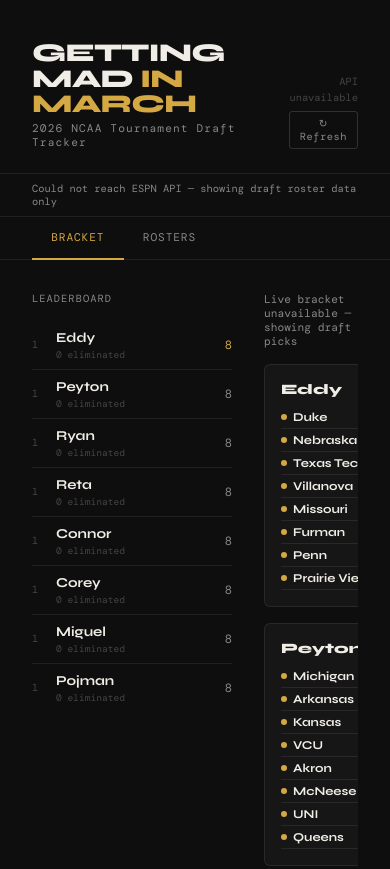
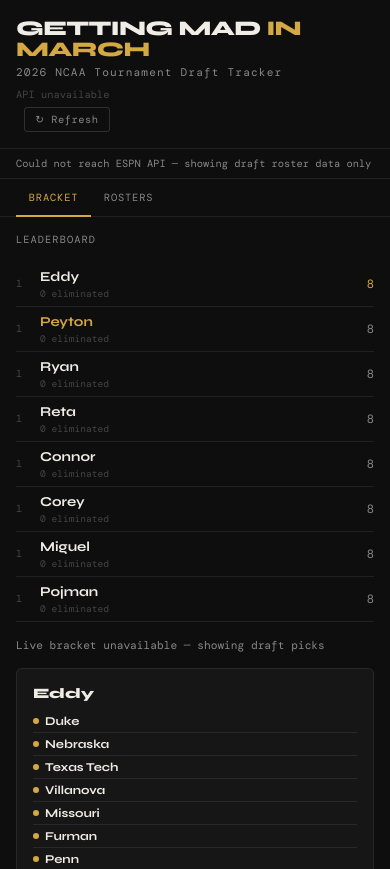
Before and after one commit to peytonjslepekis/madness-tracker, a website: page public/index.html in a window 390 px wide. Shown: the top 869 px of the page. Drawn offline with nearby package versions, Linux system fonts and the light colour scheme; no server answers.

Commit message:
Update index.html

```diff
--- a/public/index.html
+++ b/public/index.html
@@ -3,7 +3,7 @@
 <head>
 <meta charset="UTF-8">
 <meta name="viewport" content="width=device-width, initial-scale=1.0">
-<title>Madness — Draft Tracker</title>
+<title>Getting Mad In March</title>
 <link rel="preconnect" href="https://fonts.googleapis.com">
 <link href="https://fonts.googleapis.com/css2?family=DM+Mono:wght@400;500&family=Syne:wght@400;700;800&display=swap" rel="stylesheet">
 <style>
@@ -175,6 +175,26 @@
   /* champion highlight */
   .team-slot.champion { border-color: var(--accent) !important; }
   .team-slot.champion .slot-name { color: var(--accent); }
+
+  @media (max-width: 640px) {
+    header { padding: 1.2rem 1rem 1rem; flex-direction: column; align-items: flex-start; gap: 0.5rem; }
+    .logo { font-size: 1.3rem; }
+    nav { padding: 0 1rem; }
+    .tab { padding: 0.7rem 0.8rem; font-size: 0.65rem; }
+    .page.active { flex-direction: column; padding: 1rem; gap: 1rem; }
+    #page-rosters.active { padding: 0; }
+    .sidebar { width: 100%; position: static; }
+    .lb-row { padding: 6px 0; }
+    #leaderboard { display: grid; grid-template-columns: 1fr 1fr; gap: 0; }
+    #leaderboard .lb-row { border-bottom: 1px solid var(--border); border-right: none; }
+    .bracket-main { width: 100%; }
+    .rosters-grid { grid-template-columns: 1fr 1fr; gap: 0.75rem; padding: 1rem; }
+    .status-bar { padding: 0.5rem 1rem; }
+  }
+  @media (max-width: 400px) {
+    .rosters-grid { grid-template-columns: 1fr; }
+    #leaderboard { grid-template-columns: 1fr; }
+  }
 </style>
 </head>
 <body>
@@ -218,7 +238,7 @@
 // ─── DRAFT DATA ────────────────────────────────────────────────────────────────
 const DRAFTERS = {
   Eddy:   { teams: ['Duke','Nebraska','Texas Tech','Villanova','Missouri','Furman','Penn','Prairie View A&M'], you: false },
-  Peyton: { teams: ['Michigan','Arkansas','Kansas','VCU','Akron','McNeese','UNI','Queens'], you: false },
+  Peyton: { teams: ['Michigan','Arkansas','Kansas','VCU','Akron','McNeese','UNI','Queens'], you: true },
   Ryan:   { teams: ['Iowa State','Michigan State',"St. John's",'Miami FL','Santa Clara','High Point','Hawaii','LIU'], you: false },
   Reta:   { teams: ['Arizona','Alabama','Vanderbilt','UCLA','Georgia','Texas','California Baptist','Siena'], you: false },
   Connor: { teams: ['Connecticut','Virginia','Wisconsin',"St. Mary's",'Ohio State','South Florida','Hofstra','Tennessee State'], you: false },
```
